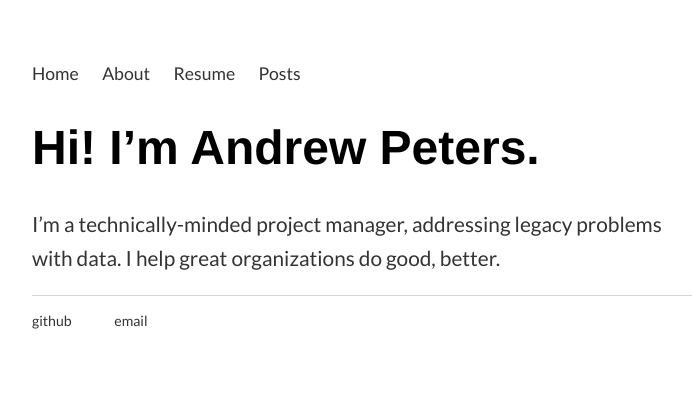
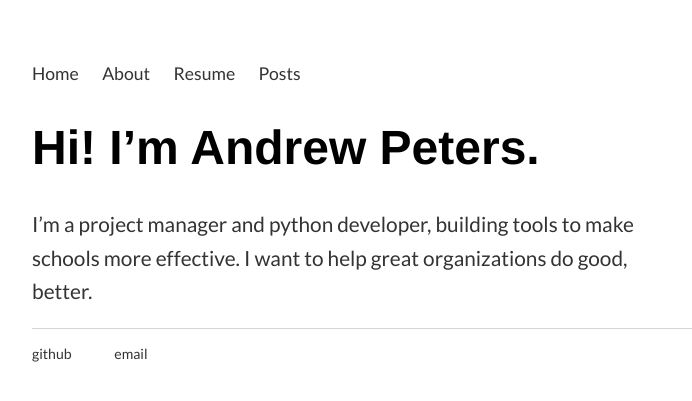
Before and after one commit to andrewjoelpeters/andrewjoelpeters.github.io, a Jekyll site: the page built from index.md, in a window 1280 px wide. Shown: the top 401 px of the page, without its empty margins (256-948 px from the left). Built offline with Jekyll 4.4.1, drawn with Linux system fonts in a browser that asks for light colours.

Commit message:
update resume & index

```diff
--- a/index.md
+++ b/index.md
@@ -4,4 +4,4 @@ title: Andrew Peters
 ---
 
 # Hi! I'm Andrew Peters.
-I’m a technically-minded project manager, addressing legacy problems with data. I help great organizations do good, better.
+I’m a project manager and python developer, building tools to make schools more effective. I want to help great organizations do good, better.
```
Also changed, not shown: 1 other file.
